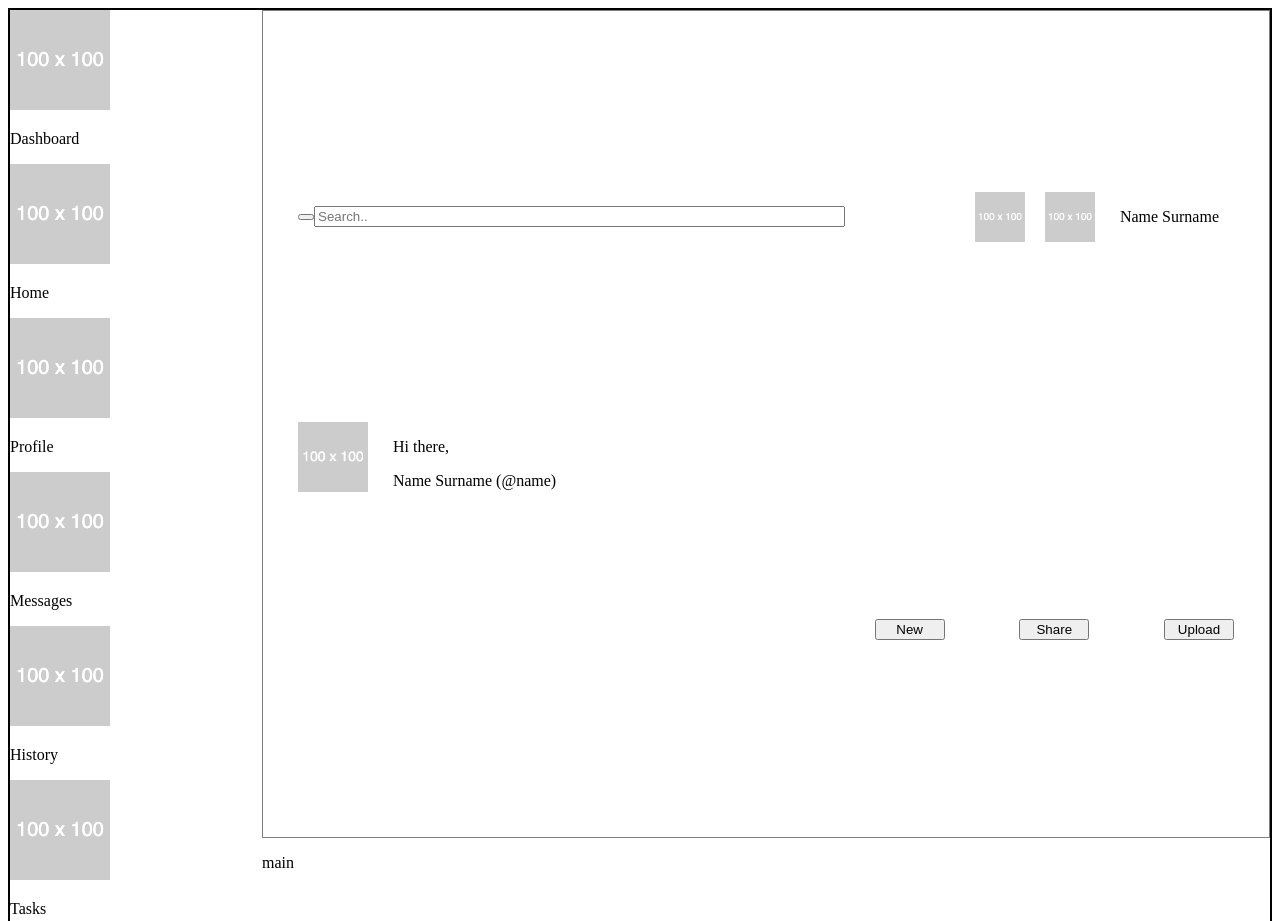
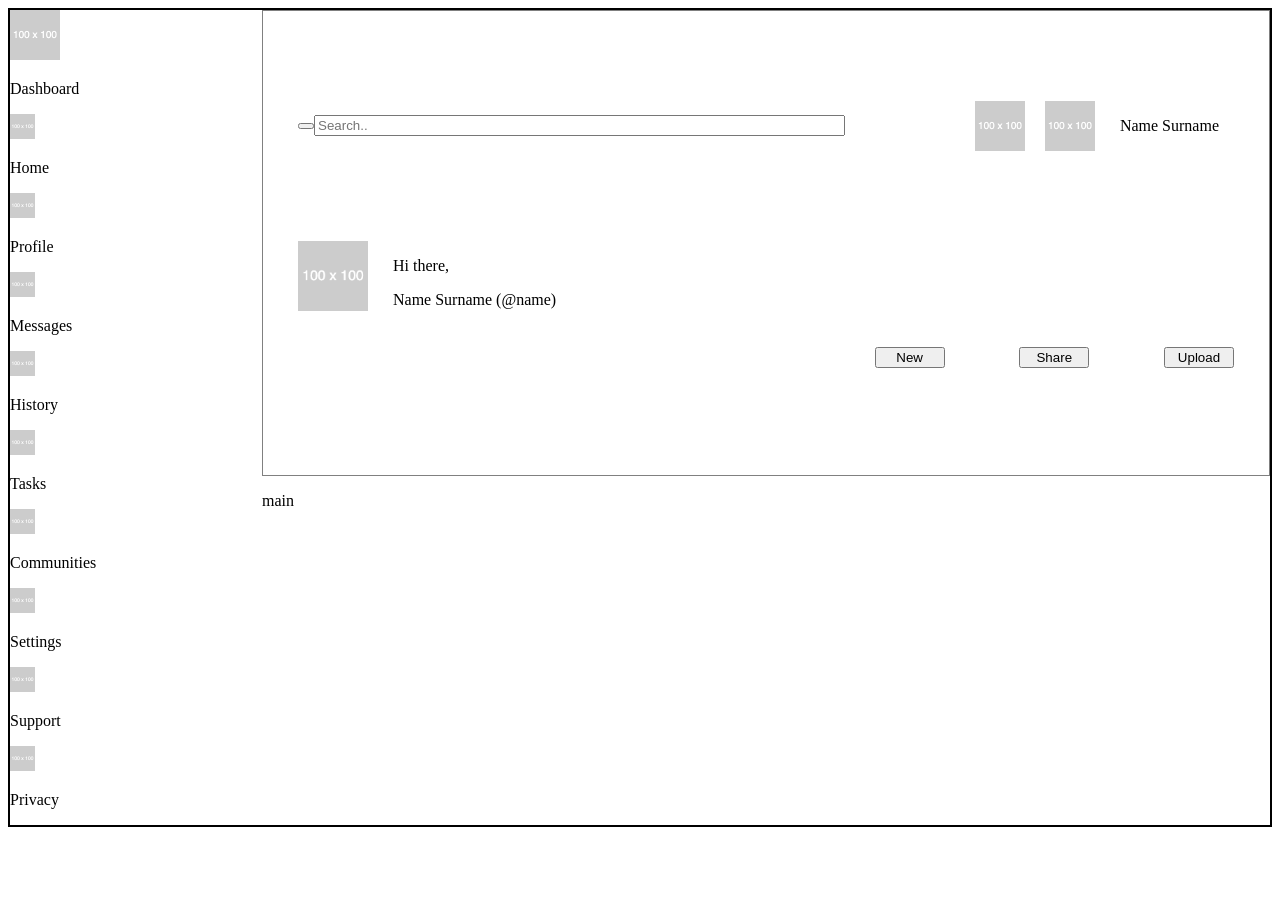
Before and after one commit to assaf-git/admin-dashboard, a plain HTML site: page index.html in a window 1280 px wide. Shown: the top 921 px of the page. After the commit the page ends 835 px from the top, so only its background shows below. Drawn offline with Linux system fonts and the light colour scheme.

Commit message:
Resize placeholder images

```diff
--- a/style.css
+++ b/style.css
@@ -77,8 +77,21 @@
 
 
 .sidebar {
+    grid-area: sidebar;
     display: grid;
-    grid-area: sidebar;
+    /* grid-template-columns: 1fr 3fr; */
+}
+
+.dashboard img {
+    width: 50px;
+}
+
+.front-nav img {
+    width: 25px;
+}
+
+.back-nav img {
+    width: 25px;
 }
 
 .main {
```
